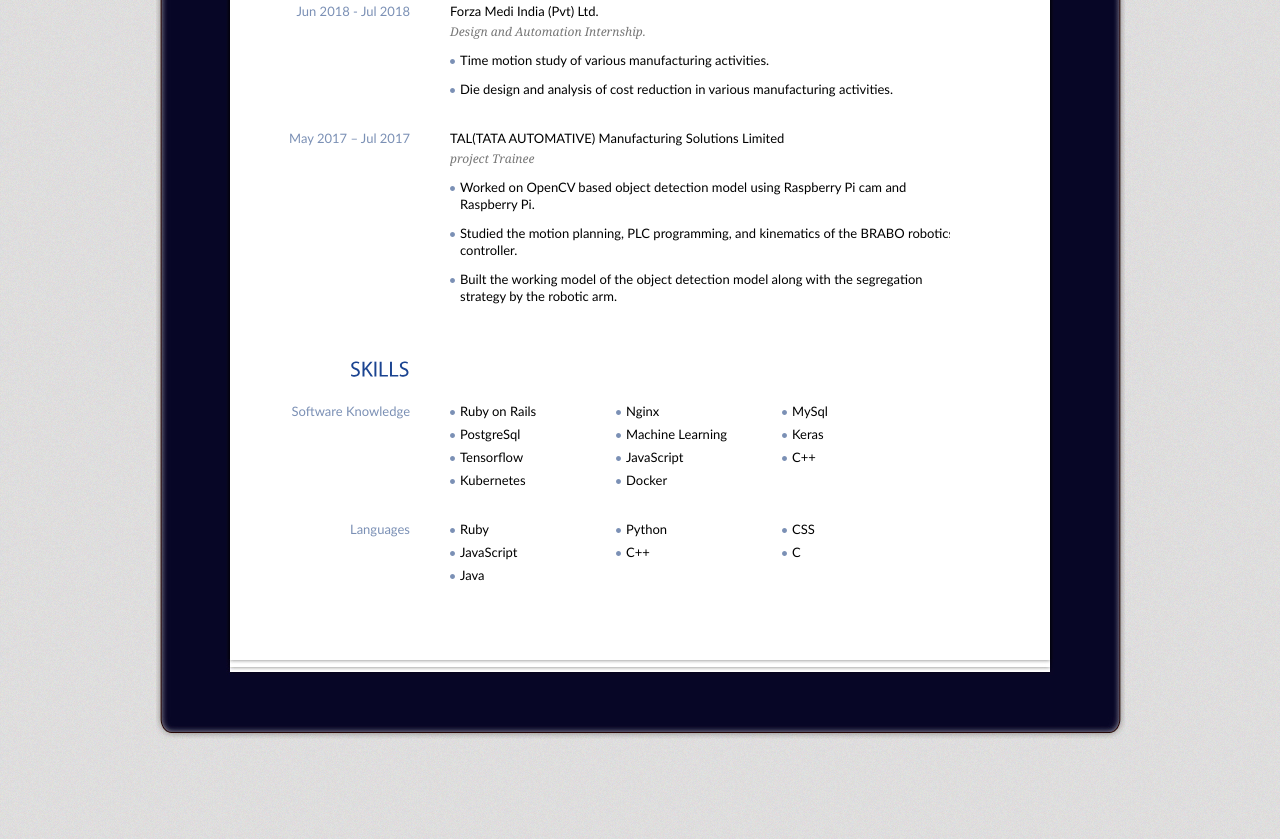
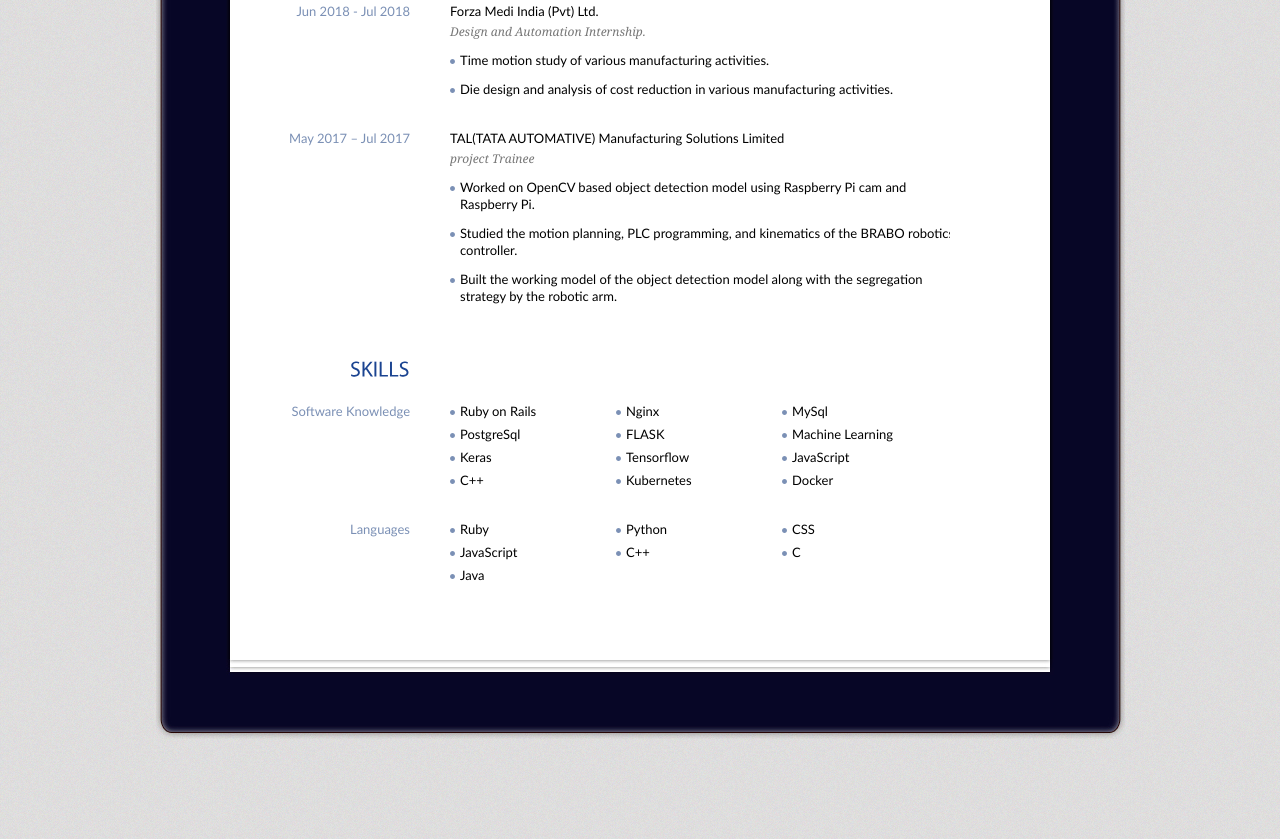
Before and after one commit to wolwire/resume, a plain HTML site: page index.html in a window 1280 px wide. Shown: the part 1168-2007 px from the top of the page. Drawn offline with Linux system fonts and the light colour scheme.

Commit message:
Update index.html

```diff
--- a/index.html
+++ b/index.html
@@ -127,6 +127,7 @@
               <li>Nginx</li>
               <li>MySql</li>
               <li>PostgreSql</li>
+	      <li>FLASK</li>
               <li>Machine Learning</li>
               <li>Keras</li>
               <li>Tensorflow</li>
```
